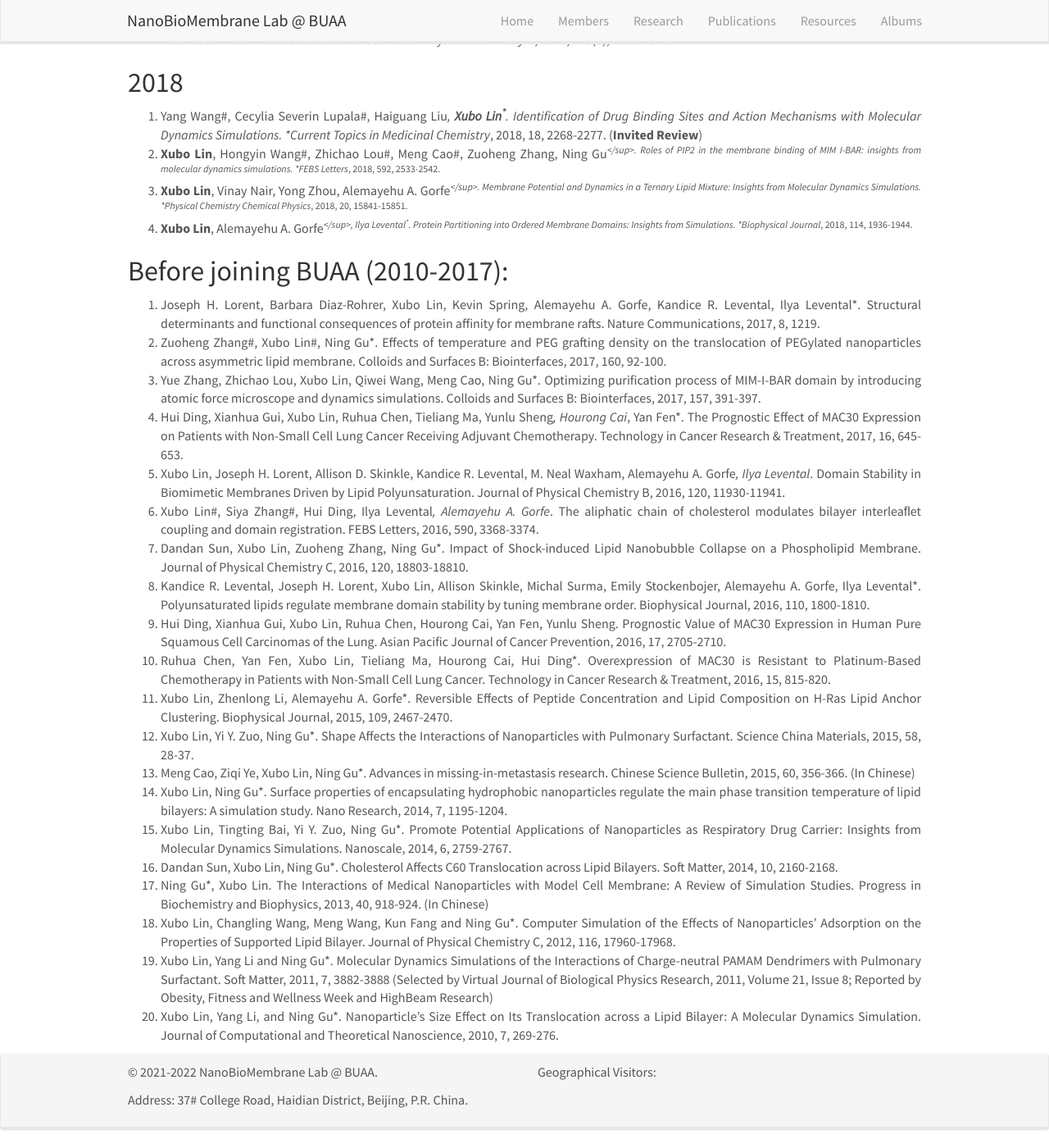
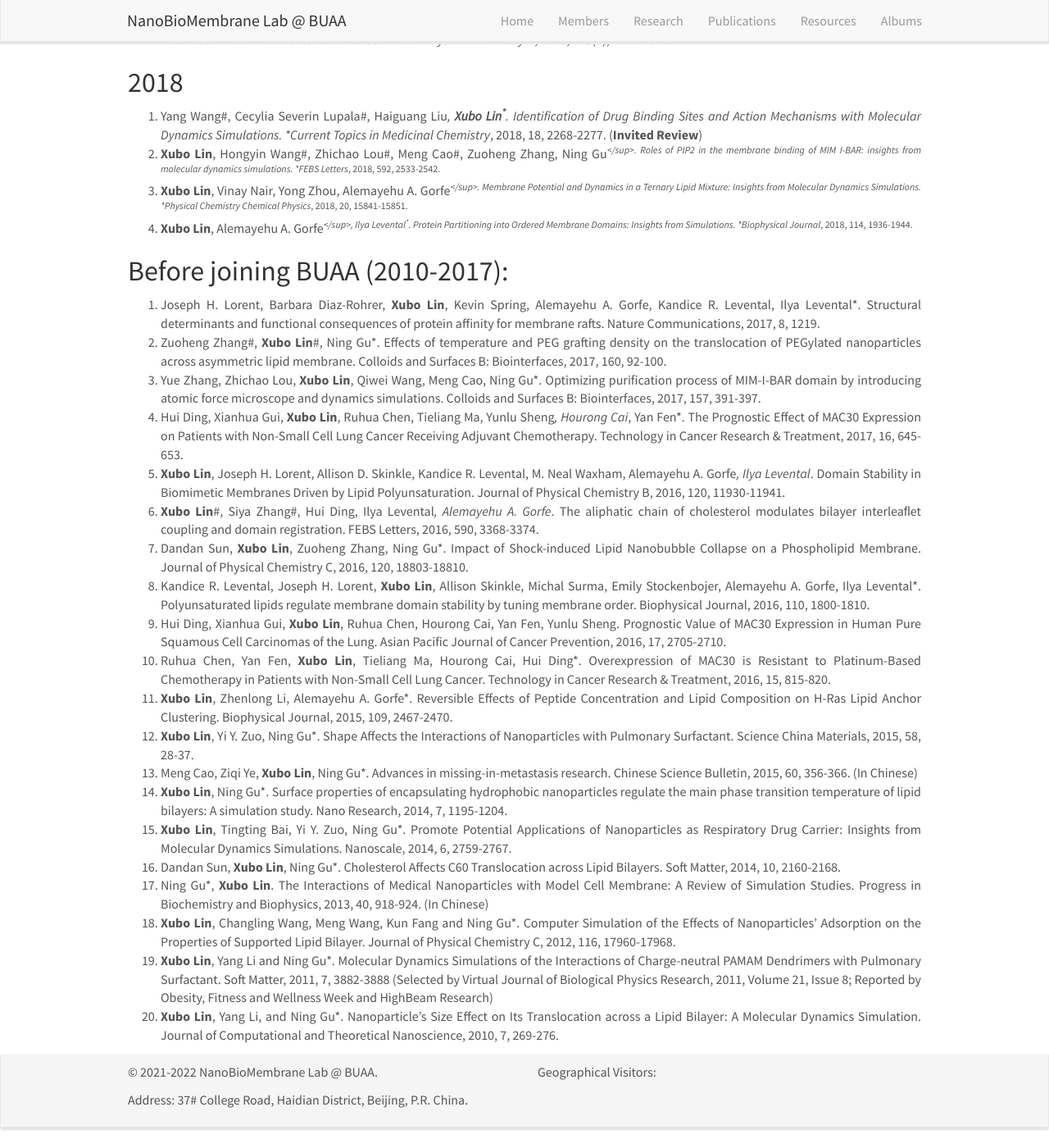
Before and after one commit to linxubo/linxubo.github.io, a Jekyll site: the page built from _pages/publications.md, in a window 1280 px wide and 1400 px high, scrolled down 1229 px. Shown: the whole window at 82% size. Built offline with Jekyll 4.4.1, drawn with Linux system fonts in a browser that asks for light colours; nearby versions of some CDN libraries; a script that is not in the unit is left out; some of the changed text lies outside the part shown.

Commit message:
Update publications.md

```diff
--- a/_pages/publications.md
+++ b/_pages/publications.md
@@ -41,23 +41,23 @@ permalink: /publications/
 4.	**Xubo Lin**, Alemayehu A. Gorfe<sup>*</sup>, Ilya Levental<sup>*</sup>. Protein Partitioning into Ordered Membrane Domains: Insights from Simulations. *Biophysical Journal*, 2018, 114, 1936-1944.
 
 ## Before joining BUAA (2010-2017):
-1. Joseph H.  Lorent, Barbara Diaz-Rohrer, Xubo Lin, Kevin Spring, Alemayehu A. Gorfe, Kandice R. Levental, Ilya Levental*. Structural determinants and functional consequences of protein affinity for membrane rafts. Nature Communications, 2017, 8, 1219.
-2. Zuoheng Zhang#, Xubo Lin#, Ning Gu*. Effects of temperature and PEG grafting density on the translocation of PEGylated nanoparticles across asymmetric lipid membrane. Colloids and Surfaces B: Biointerfaces, 2017, 160, 92-100.
-3. Yue Zhang, Zhichao Lou, Xubo Lin, Qiwei Wang, Meng Cao, Ning Gu*. Optimizing purification process of MIM-I-BAR domain by introducing atomic force microscope and dynamics simulations. Colloids and Surfaces B: Biointerfaces, 2017, 157, 391-397.
-4. Hui Ding, Xianhua Gui, Xubo Lin, Ruhua Chen, Tieliang Ma, Yunlu Sheng*, Hourong Cai*, Yan Fen*. The Prognostic Effect of MAC30 Expression on Patients with Non-Small Cell Lung Cancer Receiving Adjuvant Chemotherapy. Technology in Cancer Research & Treatment, 2017, 16, 645-653.
-5. Xubo Lin, Joseph H. Lorent, Allison D. Skinkle, Kandice R. Levental, M. Neal Waxham, Alemayehu A. Gorfe*, Ilya Levental*. Domain Stability in Biomimetic Membranes Driven by Lipid Polyunsaturation. Journal of Physical Chemistry B, 2016, 120, 11930-11941.
-6. Xubo Lin#, Siya Zhang#, Hui Ding, Ilya Levental*, Alemayehu A. Gorfe*. The aliphatic chain of cholesterol modulates bilayer interleaﬂet coupling and domain registration. FEBS Letters, 2016, 590, 3368-3374.
-7. Dandan Sun, Xubo Lin, Zuoheng Zhang, Ning Gu*. Impact of Shock-induced Lipid Nanobubble Collapse on a Phospholipid Membrane. Journal of Physical Chemistry C, 2016, 120, 18803-18810.
-8. Kandice R. Levental, Joseph H. Lorent, Xubo Lin, Allison Skinkle, Michal Surma, Emily Stockenbojer, Alemayehu A. Gorfe, Ilya Levental*. Polyunsaturated lipids regulate membrane domain stability by tuning membrane order. Biophysical Journal, 2016, 110, 1800-1810.
-9. Hui Ding, Xianhua Gui, Xubo Lin, Ruhua Chen, Hourong Cai, Yan Fen, Yunlu Sheng. Prognostic Value of MAC30 Expression in Human Pure Squamous Cell Carcinomas of the Lung. Asian Pacific Journal of Cancer Prevention, 2016, 17, 2705-2710.
-10. Ruhua Chen, Yan Fen, Xubo Lin, Tieliang Ma, Hourong Cai, Hui Ding*. Overexpression of MAC30 is Resistant to Platinum-Based Chemotherapy in Patients with Non-Small Cell Lung Cancer. Technology in Cancer Research & Treatment, 2016, 15, 815-820.
-11. Xubo Lin, Zhenlong Li, Alemayehu A. Gorfe*. Reversible Effects of Peptide Concentration and Lipid Composition on H-Ras Lipid Anchor Clustering. Biophysical Journal, 2015, 109, 2467-2470.
-12. Xubo Lin, Yi Y. Zuo, Ning Gu*. Shape Affects the Interactions of Nanoparticles with Pulmonary Surfactant. Science China Materials, 2015, 58, 28-37.
-13. Meng Cao, Ziqi Ye, Xubo Lin, Ning Gu*. Advances in missing-in-metastasis research. Chinese Science Bulletin, 2015, 60, 356-366. (In Chinese)
-14. Xubo Lin, Ning Gu*. Surface properties of encapsulating hydrophobic nanoparticles regulate the main phase transition temperature of lipid bilayers: A simulation study. Nano Research, 2014, 7, 1195-1204.
-15. Xubo Lin, Tingting Bai, Yi Y. Zuo, Ning Gu*. Promote Potential Applications of Nanoparticles as Respiratory Drug Carrier: Insights from Molecular Dynamics Simulations. Nanoscale, 2014, 6, 2759-2767.
-16. Dandan Sun, Xubo Lin, Ning Gu*. Cholesterol Affects C60 Translocation across Lipid Bilayers. Soft Matter, 2014, 10, 2160-2168.
-17. Ning Gu*, Xubo Lin. The Interactions of Medical Nanoparticles with Model Cell Membrane: A Review of Simulation Studies. Progress in Biochemistry and Biophysics, 2013, 40, 918-924. (In Chinese)
-18. Xubo Lin, Changling Wang, Meng Wang, Kun Fang and Ning Gu*. Computer Simulation of the Effects of Nanoparticles' Adsorption on the Properties of Supported Lipid Bilayer. Journal of Physical Chemistry C, 2012, 116, 17960-17968.
-19. Xubo Lin, Yang Li and Ning Gu*. Molecular Dynamics Simulations of the Interactions of Charge-neutral PAMAM Dendrimers with Pulmonary Surfactant. Soft Matter, 2011, 7, 3882-3888 (Selected by Virtual Journal of Biological Physics Research, 2011, Volume 21, Issue 8; Reported by Obesity, Fitness and Wellness Week and HighBeam Research)
-20. Xubo Lin, Yang Li, and Ning Gu*. Nanoparticle’s Size Effect on Its Translocation across a Lipid Bilayer: A Molecular Dynamics Simulation. Journal of Computational and Theoretical Nanoscience, 2010, 7, 269-276.
+1. Joseph H.  Lorent, Barbara Diaz-Rohrer, **Xubo Lin**, Kevin Spring, Alemayehu A. Gorfe, Kandice R. Levental, Ilya Levental*. Structural determinants and functional consequences of protein affinity for membrane rafts. Nature Communications, 2017, 8, 1219.
+2. Zuoheng Zhang#, **Xubo Lin**#, Ning Gu*. Effects of temperature and PEG grafting density on the translocation of PEGylated nanoparticles across asymmetric lipid membrane. Colloids and Surfaces B: Biointerfaces, 2017, 160, 92-100.
+3. Yue Zhang, Zhichao Lou, **Xubo Lin**, Qiwei Wang, Meng Cao, Ning Gu*. Optimizing purification process of MIM-I-BAR domain by introducing atomic force microscope and dynamics simulations. Colloids and Surfaces B: Biointerfaces, 2017, 157, 391-397.
+4. Hui Ding, Xianhua Gui, **Xubo Lin**, Ruhua Chen, Tieliang Ma, Yunlu Sheng*, Hourong Cai*, Yan Fen*. The Prognostic Effect of MAC30 Expression on Patients with Non-Small Cell Lung Cancer Receiving Adjuvant Chemotherapy. Technology in Cancer Research & Treatment, 2017, 16, 645-653.
+5. **Xubo Lin**, Joseph H. Lorent, Allison D. Skinkle, Kandice R. Levental, M. Neal Waxham, Alemayehu A. Gorfe*, Ilya Levental*. Domain Stability in Biomimetic Membranes Driven by Lipid Polyunsaturation. Journal of Physical Chemistry B, 2016, 120, 11930-11941.
+6. **Xubo Lin**#, Siya Zhang#, Hui Ding, Ilya Levental*, Alemayehu A. Gorfe*. The aliphatic chain of cholesterol modulates bilayer interleaﬂet coupling and domain registration. FEBS Letters, 2016, 590, 3368-3374.
+7. Dandan Sun, **Xubo Lin**, Zuoheng Zhang, Ning Gu*. Impact of Shock-induced Lipid Nanobubble Collapse on a Phospholipid Membrane. Journal of Physical Chemistry C, 2016, 120, 18803-18810.
+8. Kandice R. Levental, Joseph H. Lorent, **Xubo Lin**, Allison Skinkle, Michal Surma, Emily Stockenbojer, Alemayehu A. Gorfe, Ilya Levental*. Polyunsaturated lipids regulate membrane domain stability by tuning membrane order. Biophysical Journal, 2016, 110, 1800-1810.
+9. Hui Ding, Xianhua Gui, **Xubo Lin**, Ruhua Chen, Hourong Cai, Yan Fen, Yunlu Sheng. Prognostic Value of MAC30 Expression in Human Pure Squamous Cell Carcinomas of the Lung. Asian Pacific Journal of Cancer Prevention, 2016, 17, 2705-2710.
+10. Ruhua Chen, Yan Fen, **Xubo Lin**, Tieliang Ma, Hourong Cai, Hui Ding*. Overexpression of MAC30 is Resistant to Platinum-Based Chemotherapy in Patients with Non-Small Cell Lung Cancer. Technology in Cancer Research & Treatment, 2016, 15, 815-820.
+11. **Xubo Lin**, Zhenlong Li, Alemayehu A. Gorfe*. Reversible Effects of Peptide Concentration and Lipid Composition on H-Ras Lipid Anchor Clustering. Biophysical Journal, 2015, 109, 2467-2470.
+12. **Xubo Lin**, Yi Y. Zuo, Ning Gu*. Shape Affects the Interactions of Nanoparticles with Pulmonary Surfactant. Science China Materials, 2015, 58, 28-37.
+13. Meng Cao, Ziqi Ye, **Xubo Lin**, Ning Gu*. Advances in missing-in-metastasis research. Chinese Science Bulletin, 2015, 60, 356-366. (In Chinese)
+14. **Xubo Lin**, Ning Gu*. Surface properties of encapsulating hydrophobic nanoparticles regulate the main phase transition temperature of lipid bilayers: A simulation study. Nano Research, 2014, 7, 1195-1204.
+15. **Xubo Lin**, Tingting Bai, Yi Y. Zuo, Ning Gu*. Promote Potential Applications of Nanoparticles as Respiratory Drug Carrier: Insights from Molecular Dynamics Simulations. Nanoscale, 2014, 6, 2759-2767.
+16. Dandan Sun, **Xubo Lin**, Ning Gu*. Cholesterol Affects C60 Translocation across Lipid Bilayers. Soft Matter, 2014, 10, 2160-2168.
+17. Ning Gu*, **Xubo Lin**. The Interactions of Medical Nanoparticles with Model Cell Membrane: A Review of Simulation Studies. Progress in Biochemistry and Biophysics, 2013, 40, 918-924. (In Chinese)
+18. **Xubo Lin**, Changling Wang, Meng Wang, Kun Fang and Ning Gu*. Computer Simulation of the Effects of Nanoparticles' Adsorption on the Properties of Supported Lipid Bilayer. Journal of Physical Chemistry C, 2012, 116, 17960-17968.
+19. **Xubo Lin**, Yang Li and Ning Gu*. Molecular Dynamics Simulations of the Interactions of Charge-neutral PAMAM Dendrimers with Pulmonary Surfactant. Soft Matter, 2011, 7, 3882-3888 (Selected by Virtual Journal of Biological Physics Research, 2011, Volume 21, Issue 8; Reported by Obesity, Fitness and Wellness Week and HighBeam Research)
+20. **Xubo Lin**, Yang Li, and Ning Gu*. Nanoparticle’s Size Effect on Its Translocation across a Lipid Bilayer: A Molecular Dynamics Simulation. Journal of Computational and Theoretical Nanoscience, 2010, 7, 269-276.
```
Also changed, not shown: other parts of _pages/publications.md (+1 -1 lines).
